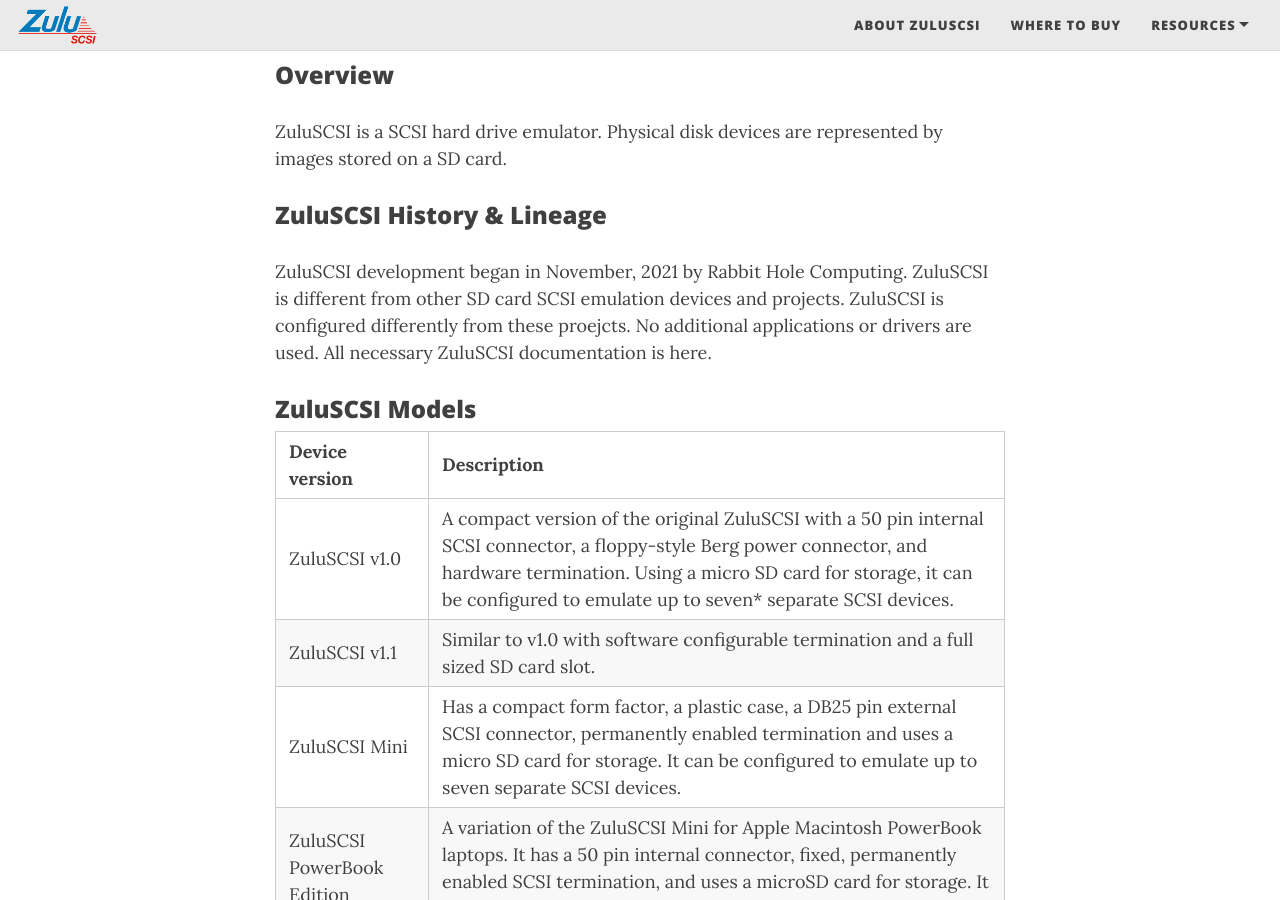
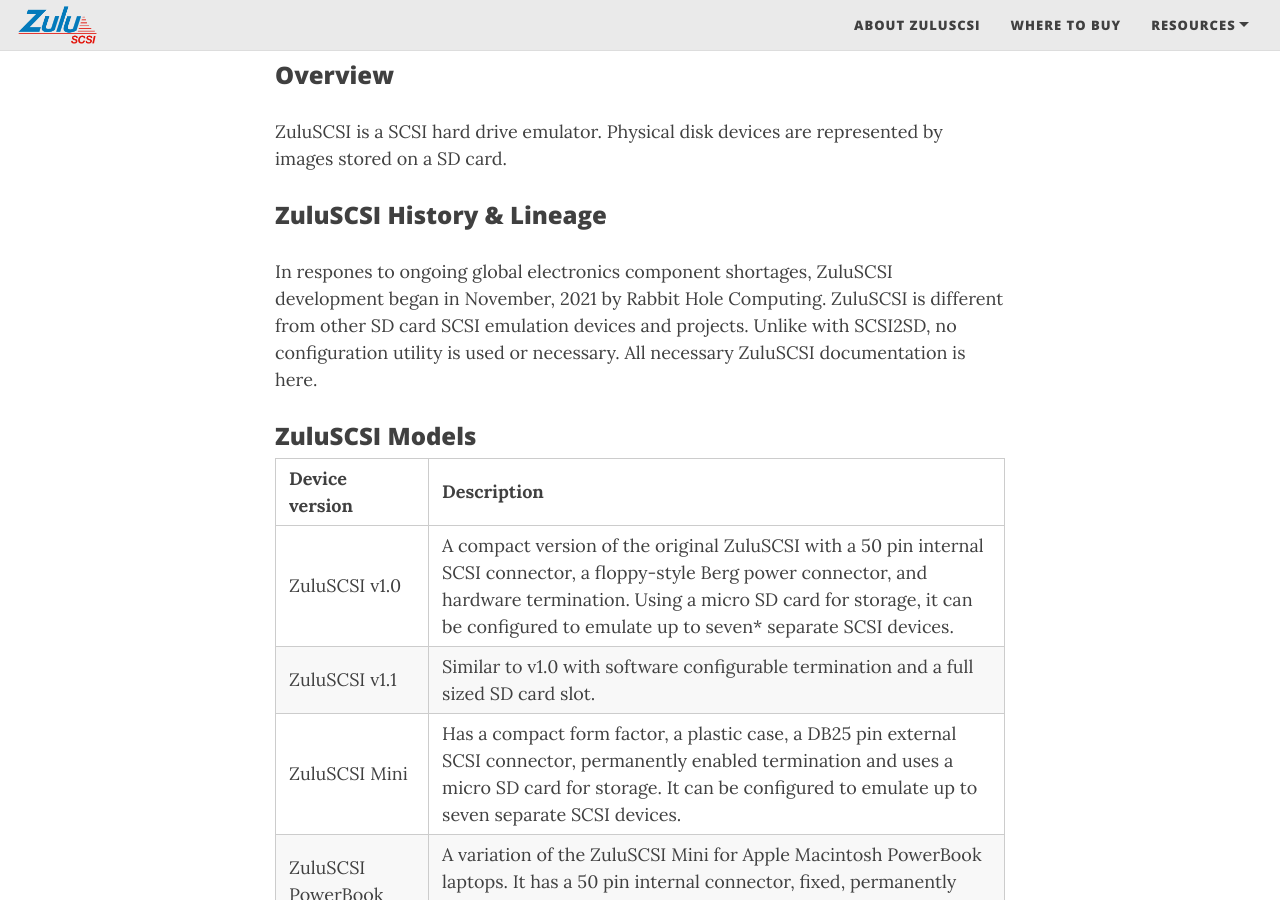
Before and after one commit to ZuluSCSI/ZuluSCSI.com, a Jekyll site: the page built from ZuluSCSI-Manual.md, in a window 1280 px wide and 900 px high, scrolled down 955 px. Built offline with Jekyll 4.4.1, drawn with Linux system fonts in a browser that asks for light colours; nearby versions of some CDN libraries; our own code applies the rules of GitHub Pages for plain Markdown files.

Commit message:
Update ZuluSCSI-Manual.md

```diff
--- a/ZuluSCSI-Manual.md
+++ b/ZuluSCSI-Manual.md
@@ -33,7 +33,7 @@
 
 ### <a id="introduction-history"></a> ZuluSCSI History & Lineage
 
-ZuluSCSI development began in November, 2021 by Rabbit Hole Computing. ZuluSCSI is different from other SD card SCSI emulation devices and projects. ZuluSCSI is configured differently from these proejcts. No additional applications or drivers are used. All necessary ZuluSCSI documentation is here.
+In respones to ongoing global electronics component shortages, ZuluSCSI development began in November, 2021 by Rabbit Hole Computing. ZuluSCSI is different from other SD card SCSI emulation devices and projects. Unlike with SCSI2SD, no configuration utility is used or necessary. All necessary ZuluSCSI documentation is here.
 
 ### <a id="introduction-models"></a> ZuluSCSI Models
 
```
